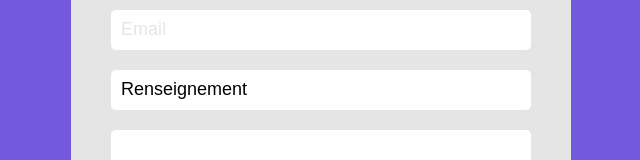
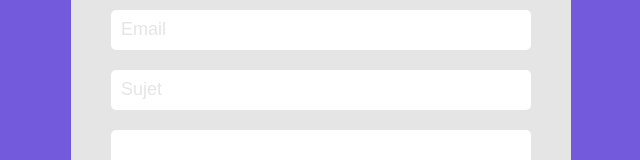
Before and after one commit to btboubacar/form-contact-front, a plain HTML site: page index.html in a window 1280 px wide. Shown: the part 356-516 px from the top of the page, without its empty margins (319-959 px from the left). Drawn offline with nearby package versions, Linux system fonts and the light colour scheme.

Commit message:
first commit of contact form front-end

```diff
--- a/index.html
+++ b/index.html
@@ -39,13 +39,7 @@
         </label>
 
         <label for="subject">
-          <input
-            type="text"
-            name="subject"
-            id="subject"
-            placeholder="Sujet"
-            value="Renseignement"
-          />
+          <input type="text" name="subject" id="subject" placeholder="Sujet" />
         </label>
 
         <label for="email">
```
